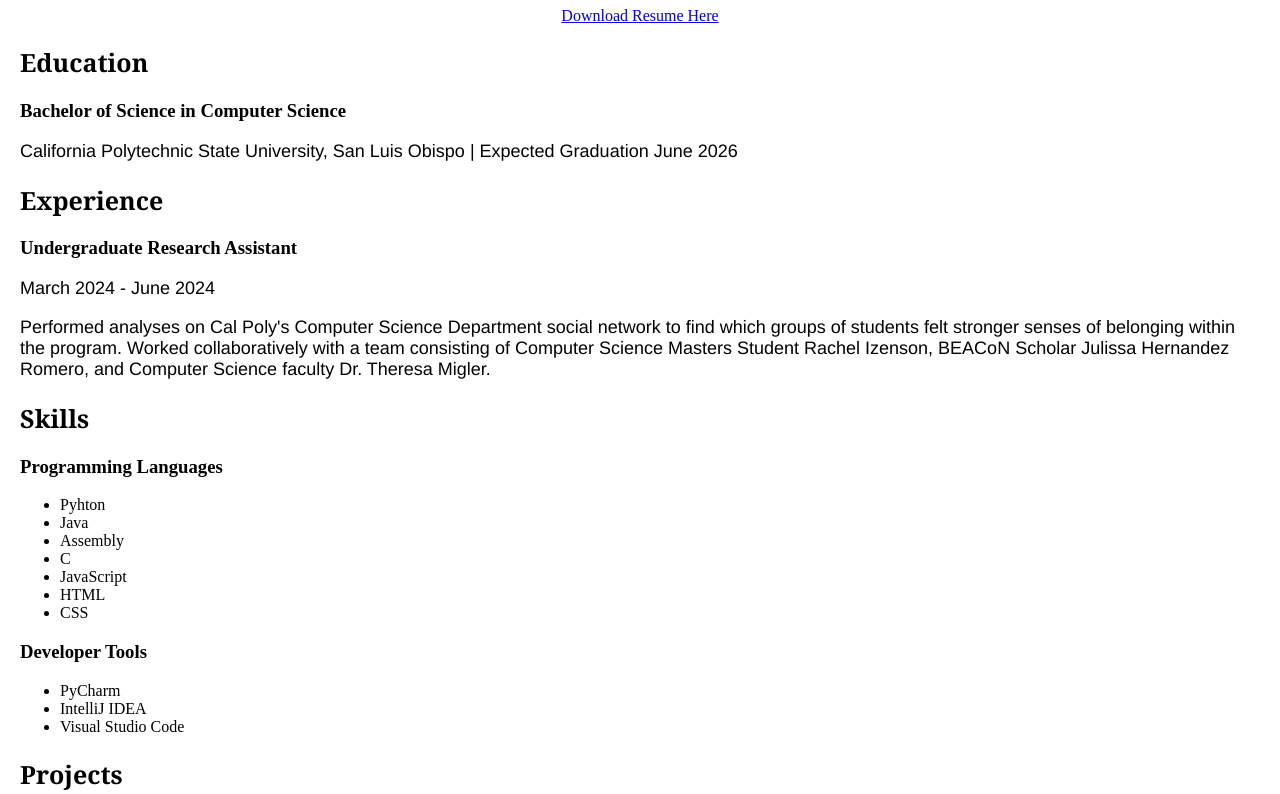
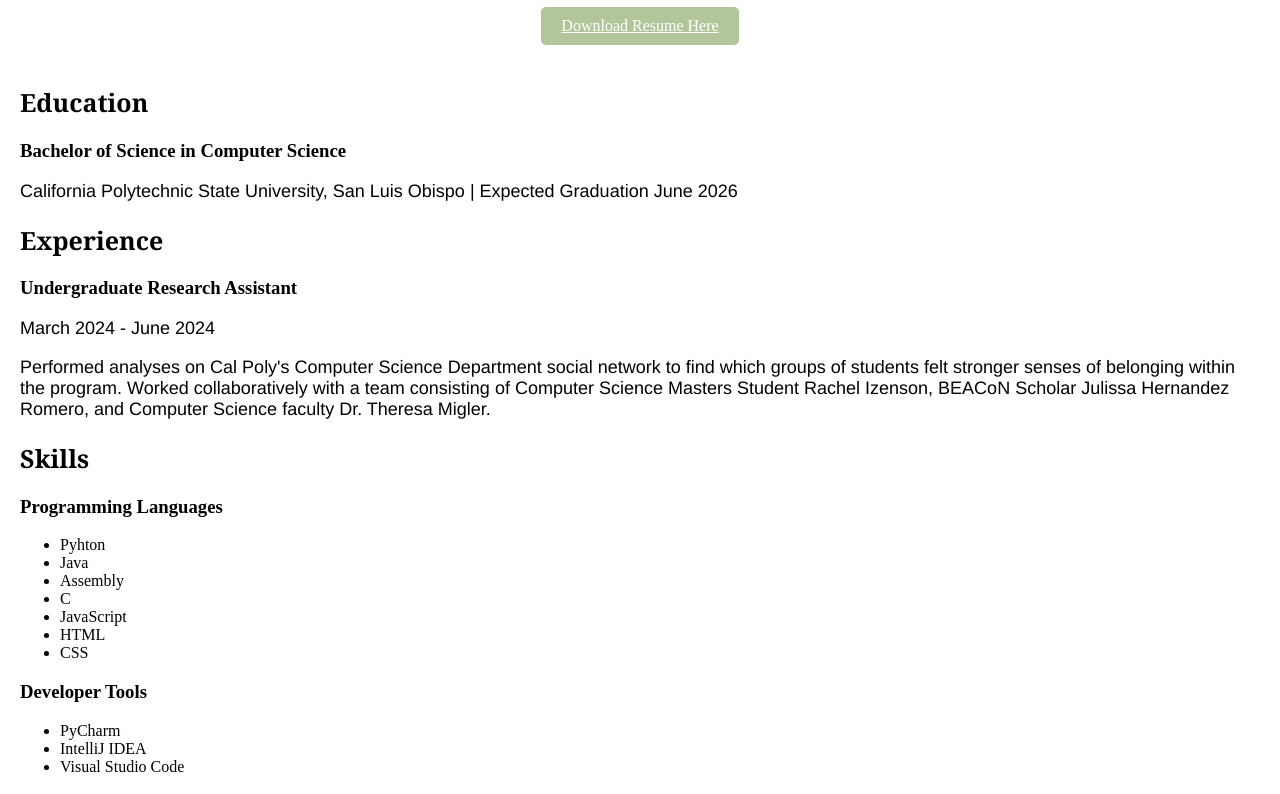
Before and after one commit to LeticiaLeon-Rodriguez/LeticiaLeonRodriguez.github.io, a plain HTML site: page resume.html in a window 1280 px wide. Shown: the part 140-934 px from the top of the page. Drawn offline with Linux system fonts and the light colour scheme.

Commit message:
feat: make download resume button prettier

```diff
--- a/styles.css
+++ b/styles.css
@@ -1,6 +1,8 @@
 html {
   height: 100%;
 }
+
+/* main green : #b2c59b*/
 
 body {
   background-color: white;
@@ -170,3 +172,16 @@ input[type="text"] {
   max-width: 900px;
   box-shadow: 0px 4px 10px rgba(0, 0, 0, 0.1); /* Optional: subtle shadow for a polished look */
 }
+
+a[download] {
+    display: inline-block;
+    padding: 10px 20px;
+    background-color: #b2c59b;
+    color: #fff;
+    border-radius: 5px;
+    margin-bottom: 20px;
+  }
+
+  a[download]:hover {
+    background-color: #7c9063;
+  }
```
